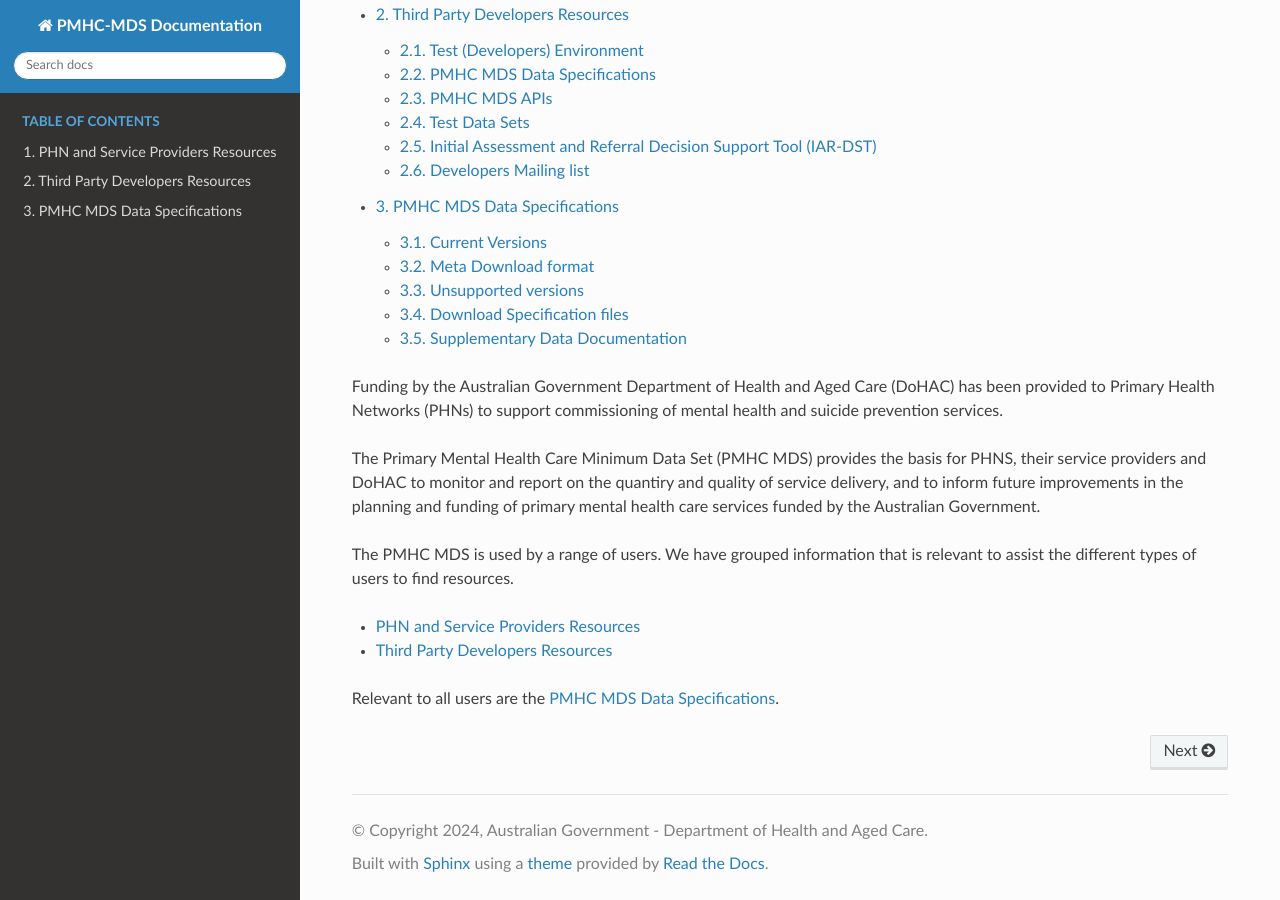
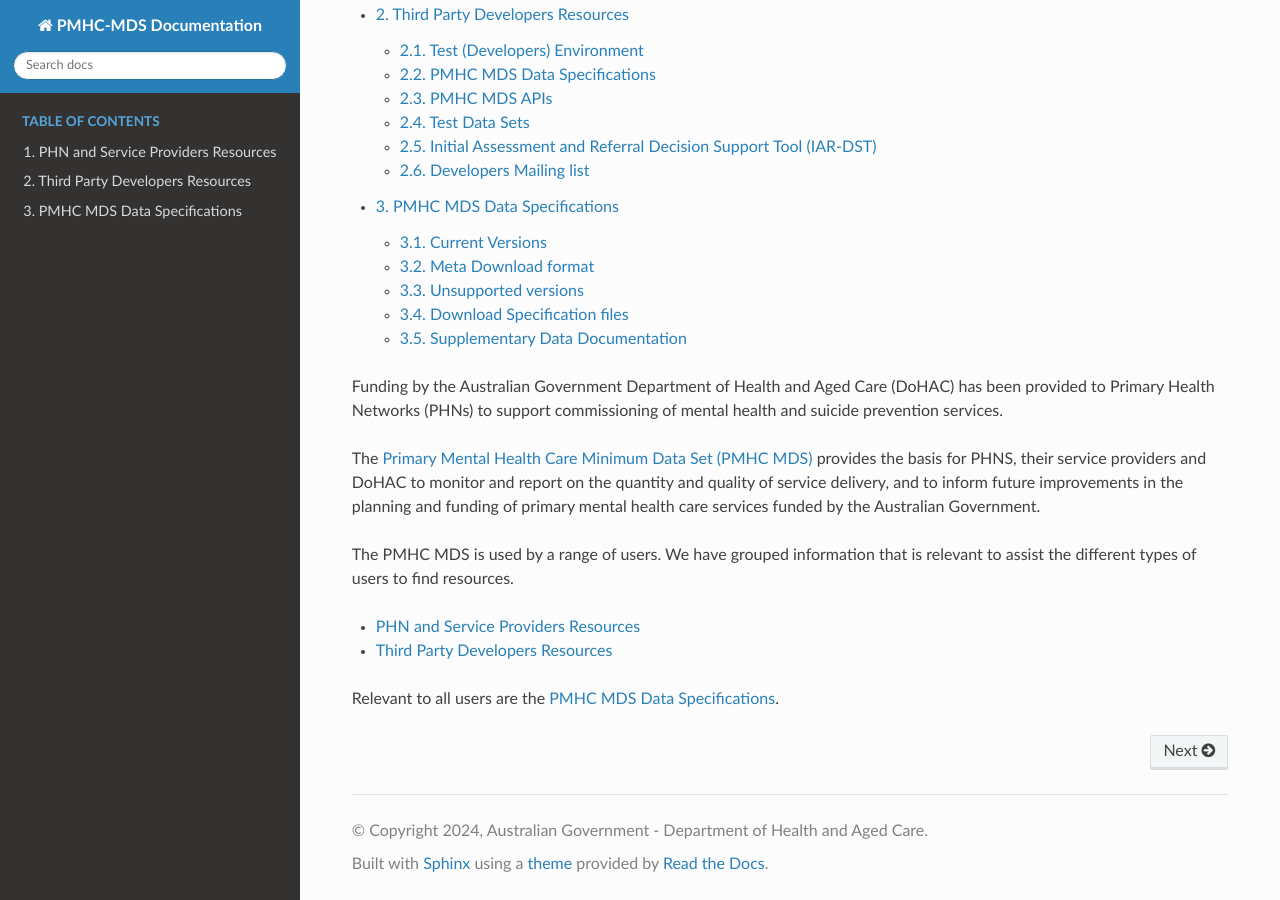
Before and after one commit to logicly-au/docs.pmhc-mds.com, a Sphinx documentation site: the page built from docs/index.rst, in a window 1280 px wide and 900 px high, scrolled down 517 px. Built offline with Sphinx 7.4.7 and the Read the Docs theme 3.1.0, drawn with Linux system fonts in a browser that asks for light colours.

```diff
--- a/docs/index.rst
+++ b/docs/index.rst
@@ -14,8 +14,8 @@ Funding by the Australian Government Department of Health and Aged Care  (DoHAC)
 Primary Health Networks (PHNs) to support commissioning of mental health and suicide
 prevention services.
 
-The Primary Mental Health Care Minimum Data Set (PMHC MDS) provides the basis for PHNS, their
-service providers and DoHAC to monitor and report on the quantiry and quality of service delivery,
+The `Primary Mental Health Care Minimum Data Set (PMHC MDS) <https://www.pmhc-mds.com>`__ provides the basis for PHNS, their
+service providers and DoHAC to monitor and report on the quantity and quality of service delivery,
 and to inform future improvements in the planning and funding of primary mental health care services
 funded by the Australian Government.
 
```
